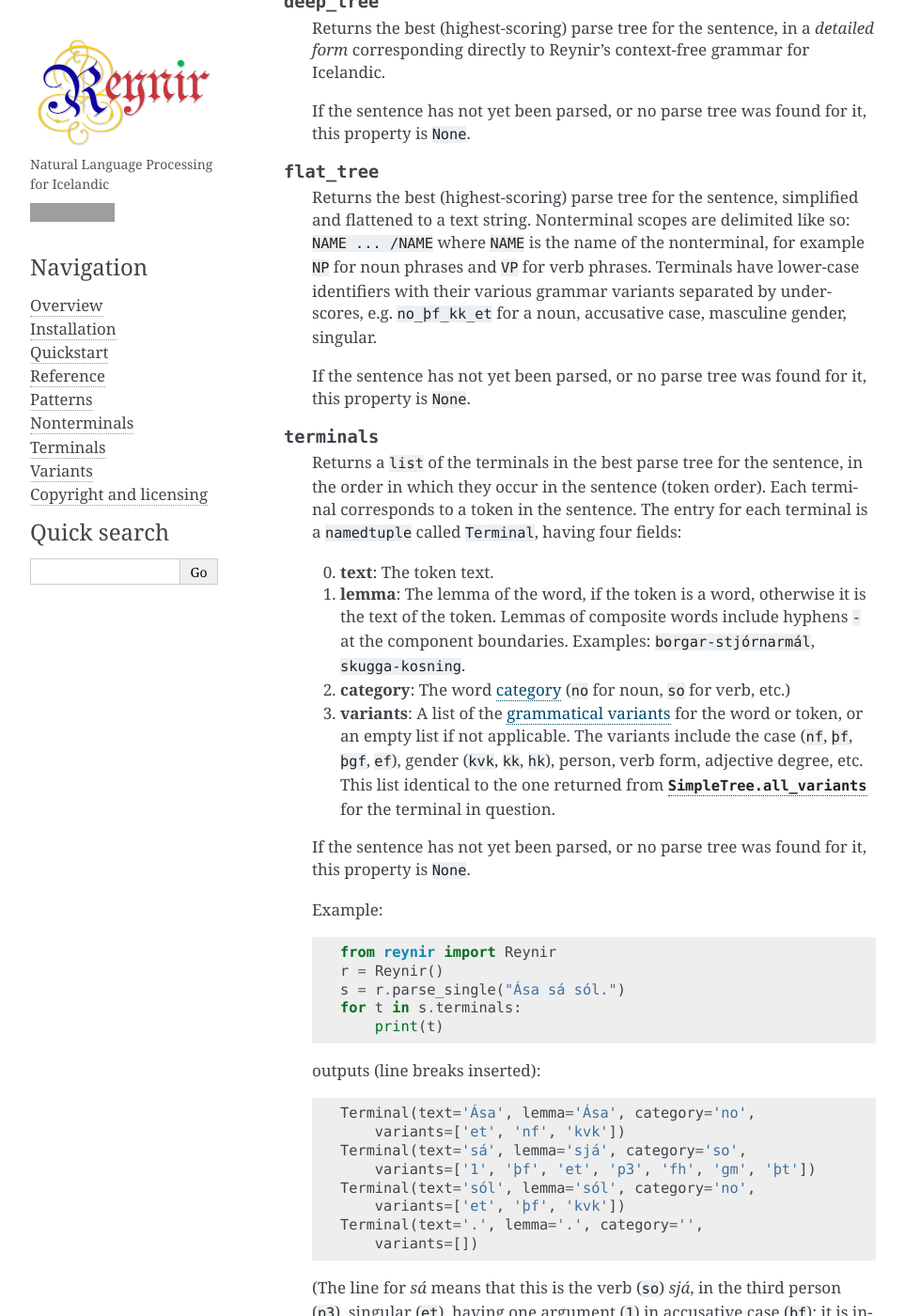
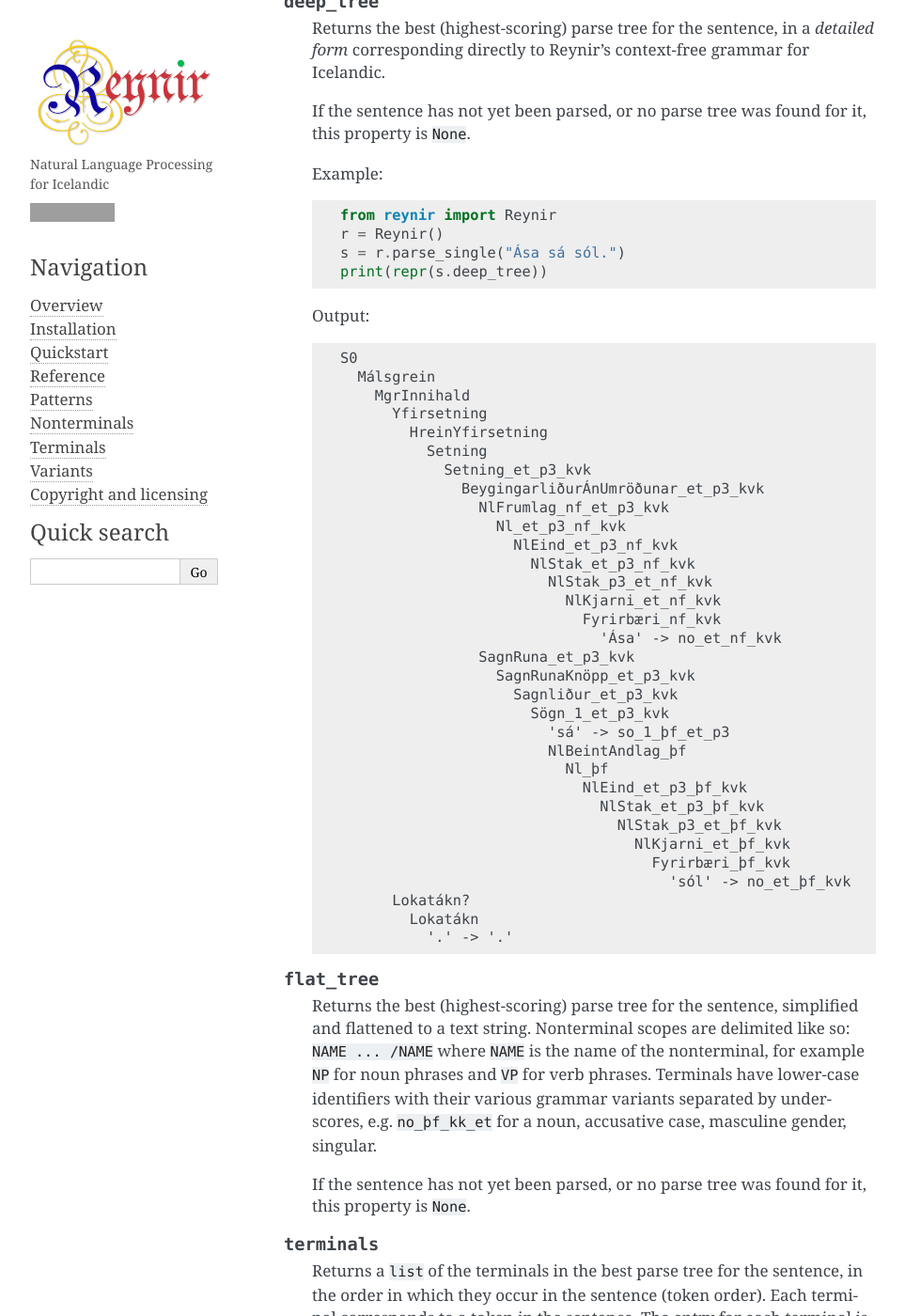
Before and after one commit to mideind/GreynirEngine, a Sphinx documentation site: the page built from doc/reference.rst, in a window 1280 px wide and 1400 px high, scrolled down 7808 px. Shown: the whole window at 94% size, without its empty margins (148-1111 px from the left). Built offline with Sphinx 7.4.7, drawn with Linux system fonts in a browser that asks for light colours; some of the changed text lies outside the part shown; grey boxes are pictures that could not be loaded.

Commit message:
Documentation update

```diff
--- a/doc/reference.rst
+++ b/doc/reference.rst
@@ -394,6 +394,50 @@
         If the sentence has not yet been parsed, or no parse tree was found
         for it, this property is ``None``.
 
+        Example::
+
+            from reynir import Reynir
+            r = Reynir()
+            s = r.parse_single("Ása sá sól.")
+            print(repr(s.deep_tree))
+
+        Output:
+
+        .. code-block:: none
+
+            S0
+              Málsgrein
+                MgrInnihald
+                  Yfirsetning
+                    HreinYfirsetning
+                      Setning
+                        Setning_et_p3_kvk
+                          BeygingarliðurÁnUmröðunar_et_p3_kvk
+                            NlFrumlag_nf_et_p3_kvk
+                              Nl_et_p3_nf_kvk
+                                NlEind_et_p3_nf_kvk
+                                  NlStak_et_p3_nf_kvk
+                                    NlStak_p3_et_nf_kvk
+                                      NlKjarni_et_nf_kvk
+                                        Fyrirbæri_nf_kvk
+                                          'Ása' -> no_et_nf_kvk
+                            SagnRuna_et_p3_kvk
+                              SagnRunaKnöpp_et_p3_kvk
+                                Sagnliður_et_p3_kvk
+                                  Sögn_1_et_p3_kvk
+                                    'sá' -> so_1_þf_et_p3
+                                    NlBeintAndlag_þf
+                                      Nl_þf
+                                        NlEind_et_p3_þf_kvk
+                                          NlStak_et_p3_þf_kvk
+                                            NlStak_p3_et_þf_kvk
+                                              NlKjarni_et_þf_kvk
+                                                Fyrirbæri_þf_kvk
+                                                  'sól' -> no_et_þf_kvk
+                  Lokatákn?
+                    Lokatákn
+                      '.' -> '.'
+
     .. py:attribute:: flat_tree
 
         Returns the best (highest-scoring) parse tree for the sentence,
@@ -436,20 +480,24 @@
 
             from reynir import Reynir
             r = Reynir()
-            s = r.parse_single("Ása sá sól.")
+            s = r.parse_single("Þórgnýr fór út og fékk sér ís.")
             for t in s.terminals:
-                print(t)
+                print("{0:8s} {1:8s} {2:8s} {3}"
+                    .format(t.text, t.lemma, t.category,
+                        ", ".join(t.variants)))
 
-        outputs (line breaks inserted)::
+        outputs:
 
-            Terminal(text='Ása', lemma='Ása', category='no',
-                variants=['et', 'nf', 'kvk'])
-            Terminal(text='sá', lemma='sjá', category='so',
-                variants=['1', 'þf', 'et', 'p3', 'fh', 'gm', 'þt'])
-            Terminal(text='sól', lemma='sól', category='no',
-                variants=['et', 'þf', 'kvk'])
-            Terminal(text='.', lemma='.', category='',
-                variants=[])
+        .. code-block:: none
+
+            Þórgnýr  Þórgnýr  person   nf, kk
+            fór      fara     so       0, et, p3, þt, gm, fh
+            út       út       ao
+            og       og       st
+            fékk     fá       so       2, þgf, þf, et, p3, þt, gm, fh
+            sér      sig      abfn     þgf
+            ís       ís       no       et, þf, kk
+            .        .
 
         (The line for *sá* means that this is the verb (``so``) *sjá*,
         in the third person (``p3``), singular (``et``), having one argument (``1``)
```
Also changed, not shown: other parts of doc/reference.rst (+3 -3 lines), 1 other file.
